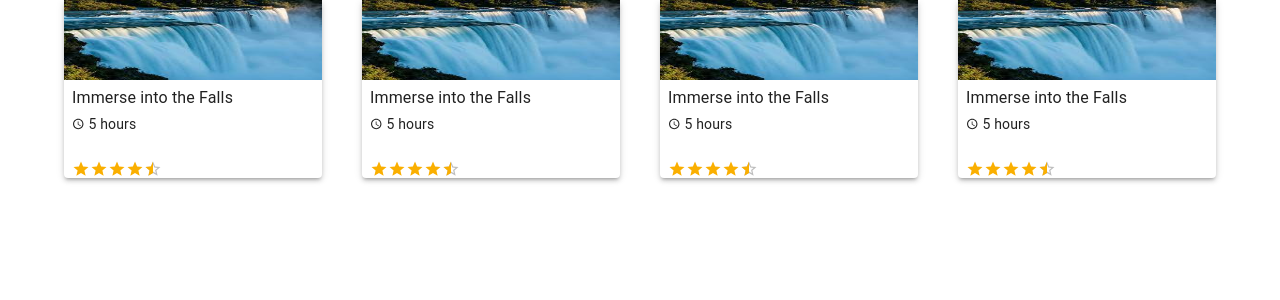
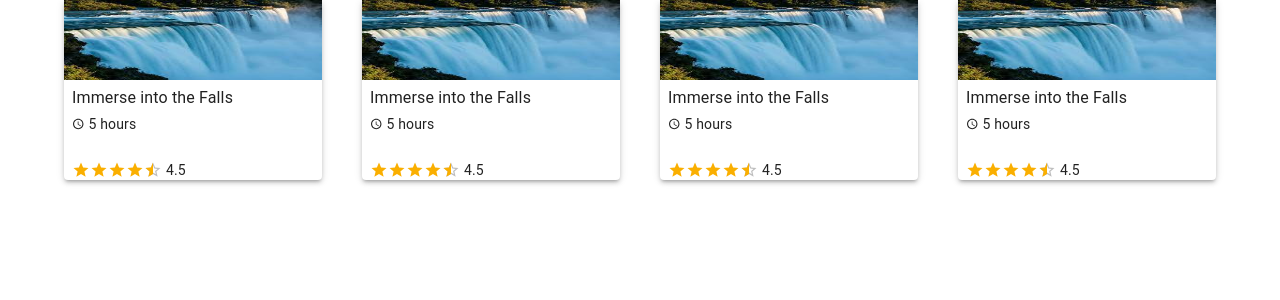
Before and after one commit to JoshuaJonesTS/material-ui-crash-course, a React (Create React App) app: page / in a window 1280 px wide. Shown: the top 300 px of the page. Built offline with nearby package versions, Linux system fonts and the light colour scheme; the HTML template or start-up script is replaced by a standard one.

Commit message:
Add integer to indicate rating

```diff
--- a/src/components/TourCard.js
+++ b/src/components/TourCard.js
@@ -44,6 +44,9 @@ const TourCard = () => {
                         readOnly
                         size='small'
                     />
+                     <Typography variant='body2' component='p' marginLeft={0.5}>
+                        4.5
+                    </Typography>
                     </Box>
                 </Box>
             </Paper>
```
